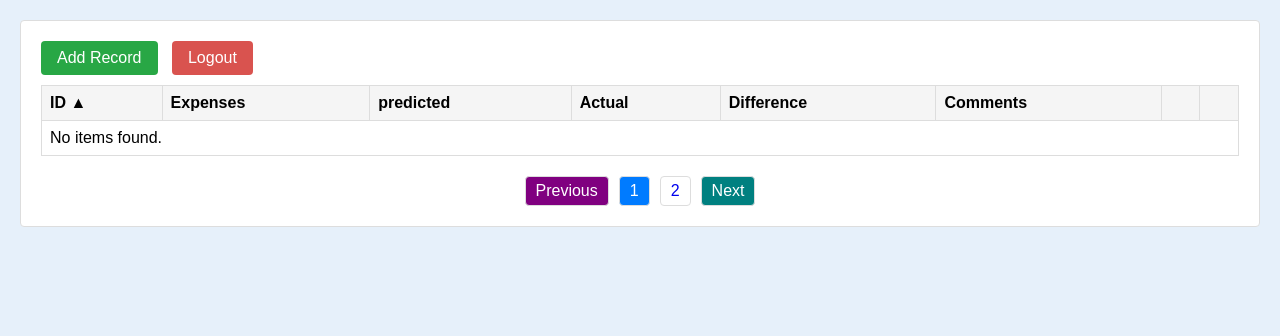
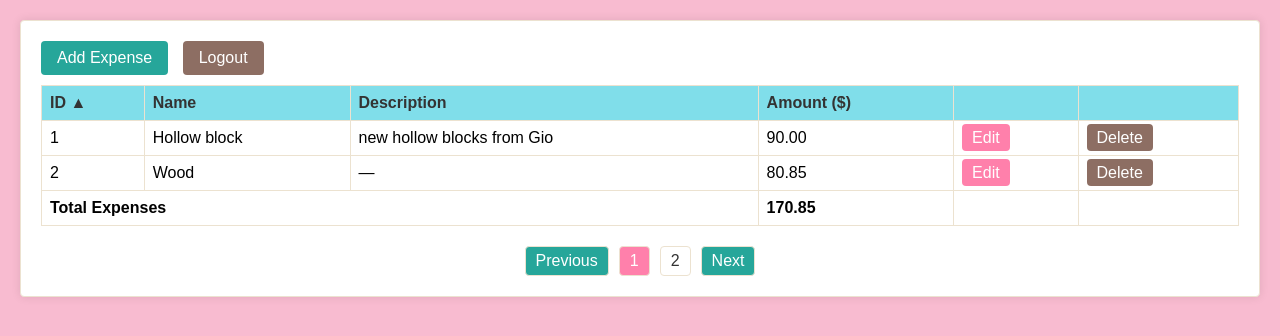
Before and after one commit to anonymouscapybara42/CRUDproject, a Django app: page / in a window 1280 px wide. Shown: the top 336 px of the page. Run offline with Django 5.2, Linux system fonts and the light colour scheme; a user stored in the database is signed in; data comes from the database, SQL or seed files in the repository; data that the repository does not hold is empty.

Commit message:
recently updated

```diff
--- a/crud_app/forms.py
+++ b/crud_app/forms.py
@@ -4,4 +4,4 @@ from .models import Item
 class ItemForm(forms.ModelForm):
     class Meta:
         model = Item
-        fields = ['name', 'description', 'active', 'country', 'role']
+        fields = ['name', 'description', 'amount']
--- a/crud_app/models.py
+++ b/crud_app/models.py
@@ -2,10 +2,8 @@ from django.db import models
 
 class Item(models.Model):
     name = models.CharField(max_length=100)
-    description = models.TextField()
-    active = models.BooleanField(default=True)
-    country = models.CharField(max_length=100, blank=True)
-    role = models.CharField(max_length=100, blank=True)
+    description = models.TextField(blank=True, null=True)
+    amount = models.DecimalField(max_digits=10, decimal_places=2, default=0.00)  # For expense amounts
 
     def __str__(self):
         return self.name
--- a/crud_app/templates/item_list.html
+++ b/crud_app/templates/item_list.html
@@ -1,11 +1,11 @@
 <!DOCTYPE html>
 <html>
 <head>
-    <title>Item List</title>
+    <title>Budget Tracker</title>
     <style>
         body {
             font-family: Arial, sans-serif;
-            background-color: #e6f0fa;
+            background-color: #F8BBD0; /* Light Pink as background */
             margin: 0;
             padding: 20px;
         }
@@ -14,20 +14,25 @@
             margin: 0 auto;
             background-color: white;
             padding: 20px;
-            border: 1px solid #ddd;
+            border: 1px solid #ECE2D0; /* Beige for border */
             border-radius: 4px;
+            box-shadow: 0 0 10px rgba(0, 0, 0, 0.1);
         }
         .btn-add {
-            background-color: #28a745;
+            background-color: #26A69A; /* Dark Teal for Add Expense button */
             color: white;
             padding: 8px 16px;
             text-decoration: none;
             border-radius: 4px;
             display: inline-block;
             margin-bottom: 10px;
+            transition: background-color 0.3s;
+        }
+        .btn-add:hover {
+            background-color: #80DEEA; /* Light Teal on hover */
         }
         .btn-logout {
-            background-color: #d9534f;
+            background-color: #8D6E63; /* Maroon for Logout button */
             color: white;
             padding: 8px 16px;
             text-decoration: none;
@@ -35,6 +40,10 @@
             display: inline-block;
             margin-bottom: 10px;
             margin-left: 10px;
+            transition: background-color 0.3s;
+        }
+        .btn-logout:hover {
+            background-color: #FF80AB; /* Bright Pink on hover */
         }
         table {
             width: 100%;
@@ -42,33 +51,46 @@
             margin-bottom: 20px;
         }
         th, td {
-            border: 1px solid #ddd;
+            border: 1px solid #ECE2D0; /* Beige for table borders */
             padding: 8px;
             text-align: left;
         }
         th {
-            background-color: #f5f5f5;
+            background-color: #80DEEA; /* Light Teal for table headers */
+            color: #333;
             cursor: pointer;
         }
         th:hover {
-            background-color: #e0e0e0;
+            background-color: #FF80AB; /* Bright Pink on hover */
         }
         td {
             background-color: #ffffff;
         }
         .btn-edit {
-            background-color: #f0ad4e;
+            background-color: #FF80AB; /* Bright Pink for Edit button */
             color: white;
             padding: 5px 10px;
             text-decoration: none;
             border-radius: 4px;
+            transition: background-color 0.3s;
+        }
+        .btn-edit:hover {
+            background-color: #26A69A; /* Dark Teal on hover */
         }
         .btn-delete {
-            background-color: #d9534f;
+            background-color: #8D6E63; /* Maroon for Delete button */
             color: white;
             padding: 5px 10px;
             text-decoration: none;
             border-radius: 4px;
+            transition: background-color 0.3s;
+        }
+        .btn-delete:hover {
+            background-color: #F8BBD0; /* Light Pink on hover */
+        }
+        .total-row {
+            background-color: #ECE2D0; /* Beige for total row */
+            font-weight: bold;
         }
         .pagination {
             display: flex;
@@ -79,36 +101,45 @@
         .pagination a {
             padding: 5px 10px;
             text-decoration: none;
-            border: 1px solid #ddd;
+            border: 1px solid #ECE2D0; /* Beige for pagination borders */
             border-radius: 4px;
+            color: #333;
+            transition: background-color 0.3s;
         }
         .pagination a.prev {
-            background-color: #800080;
+            background-color: #26A69A; /* Dark Teal for Previous button */
             color: white;
         }
+        .pagination a.prev:hover {
+            background-color: #80DEEA; /* Light Teal on hover */
+        }
         .pagination a.active {
-            background-color: #007bff;
+            background-color: #FF80AB; /* Bright Pink for active page */
             color: white;
         }
+        .pagination a.active:hover {
+            background-color: #F8BBD0; /* Light Pink on hover */
+        }
         .pagination a.next {
-            background-color: #008080;
+            background-color: #26A69A; /* Dark Teal for Next button */
             color: white;
+        }
+        .pagination a.next:hover {
+            background-color: #80DEEA; /* Light Teal on hover */
         }
     </style>
 </head>
 <body>
     <div class="container">
-        <a href="{% url 'item_create' %}" class="btn-add">Add Record</a>
+        <a href="{% url 'item_create' %}" class="btn-add">Add Expense</a>
         <a href="{% url 'logout' %}" class="btn-logout">Logout</a>
         <table>
             <thead>
                 <tr>
                     <th>ID ▲</th>
-                    <th>Expenses</th>
-                    <th>predicted</th>
-                    <th>Actual</th>
-                    <th>Difference</th>
-                    <th>Comments</th>
+                    <th>Name</th>
+                    <th>Description</th>
+                    <th>Amount ($)</th>
                     <th></th>
                     <th></th>
                 </tr>
@@ -118,16 +149,21 @@
                 <tr>
                     <td>{{ item.pk }}</td>
                     <td>{{ item.name }}</td>
-                    <td>{{ item.description }}</td>
-                    <td>{{ item.active }}</td>
-                    <td>{{ item.country|default:"—" }}</td>
-                    <td>{{ item.role|default:"—" }}</td>
+                    <td>{{ item.description|default:"—" }}</td>
+                    <td>{{ item.amount }}</td>
                     <td><a href="{% url 'item_edit' item.pk %}" class="btn-edit">Edit</a></td>
                     <td><a href="{% url 'item_delete' item.pk %}" class="btn-delete">Delete</a></td>
                 </tr>
                 {% empty %}
-                <tr><td colspan="8">No items found.</td></tr>
+                <tr><td colspan="6">No expenses found.</td></tr>
                 {% endfor %}
+                <!-- Total Row -->
+                <tr class="total-row">
+                    <td colspan="3">Total Expenses</td>
+                    <td>{{ total_expenses|floatformat:2 }}</td>
+                    <td></td>
+                    <td></td>
+                </tr>
             </tbody>
         </table>
         <div class="pagination">
--- a/crud_app/views.py
+++ b/crud_app/views.py
@@ -4,6 +4,7 @@ from django.contrib.auth.forms import AuthenticationForm
 from django.contrib.auth.decorators import login_required
 from .models import Item
 from .forms import ItemForm
+from django.db.models import Sum  # Import Sum for aggregation
 
 # Login view
 def login_view(request):
@@ -47,7 +48,8 @@ def register_view(request):
 @login_required
 def item_list(request):
     items = Item.objects.all()
-    return render(request, 'item_list.html', {'items': items})
+    total_expenses = items.aggregate(Sum('amount'))['amount__sum'] or 0.00  # Calculate total expenses
+    return render(request, 'item_list.html', {'items': items, 'total_expenses': total_expenses})
 
 # Create a new item (require login)
 @login_required
```
Also changed, not shown: crud_app/templates/item_confirm_delete.html (+53 -25 lines), crud_app/templates/item_form.html (+22 -15 lines), crud_app/templates/login.html (+48 -48 lines), crud_app/templates/register.html (+56 -33 lines), crud_app/migrations/0003_remove_item_active_remove_item_country_and_more.py (added), db.sqlite3.
